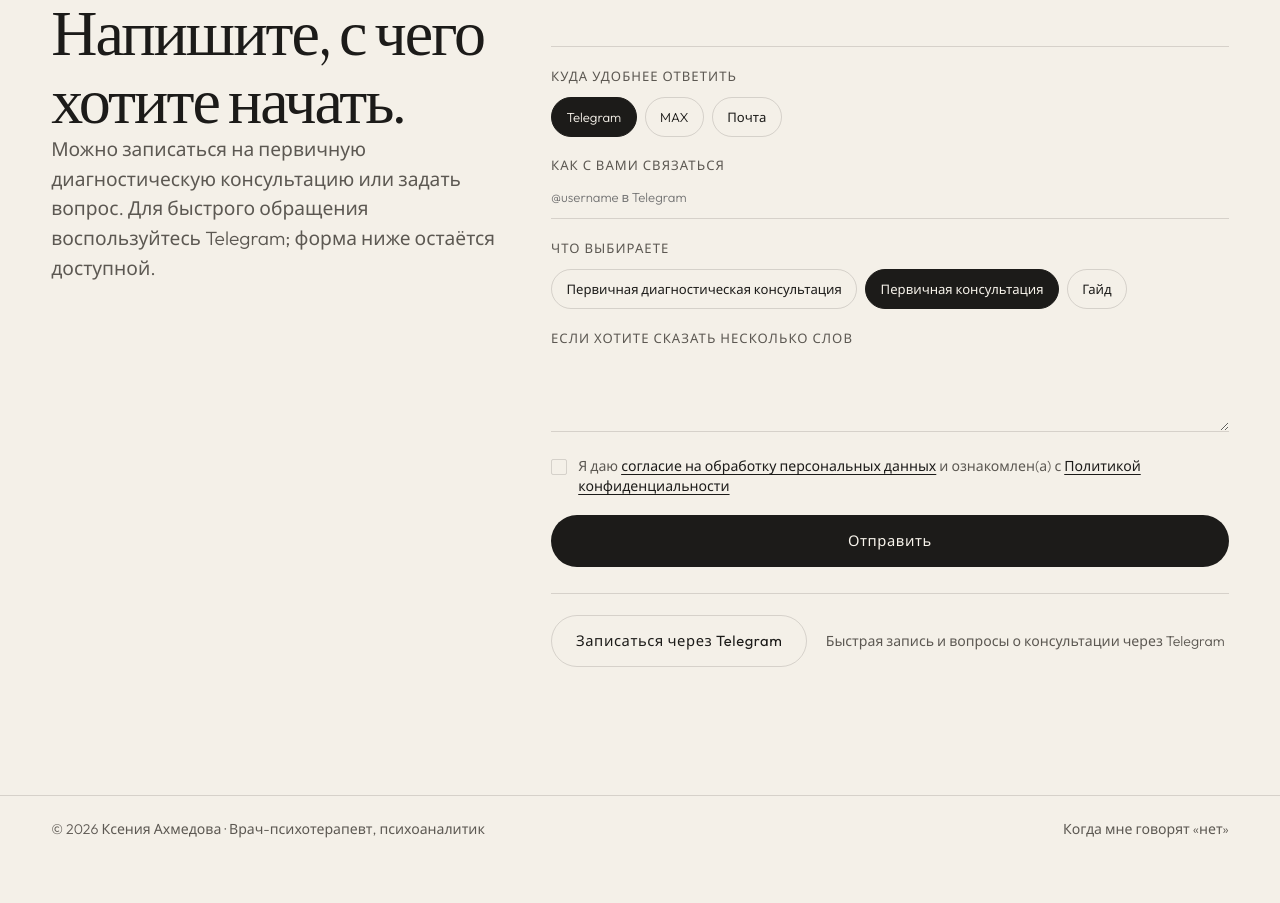
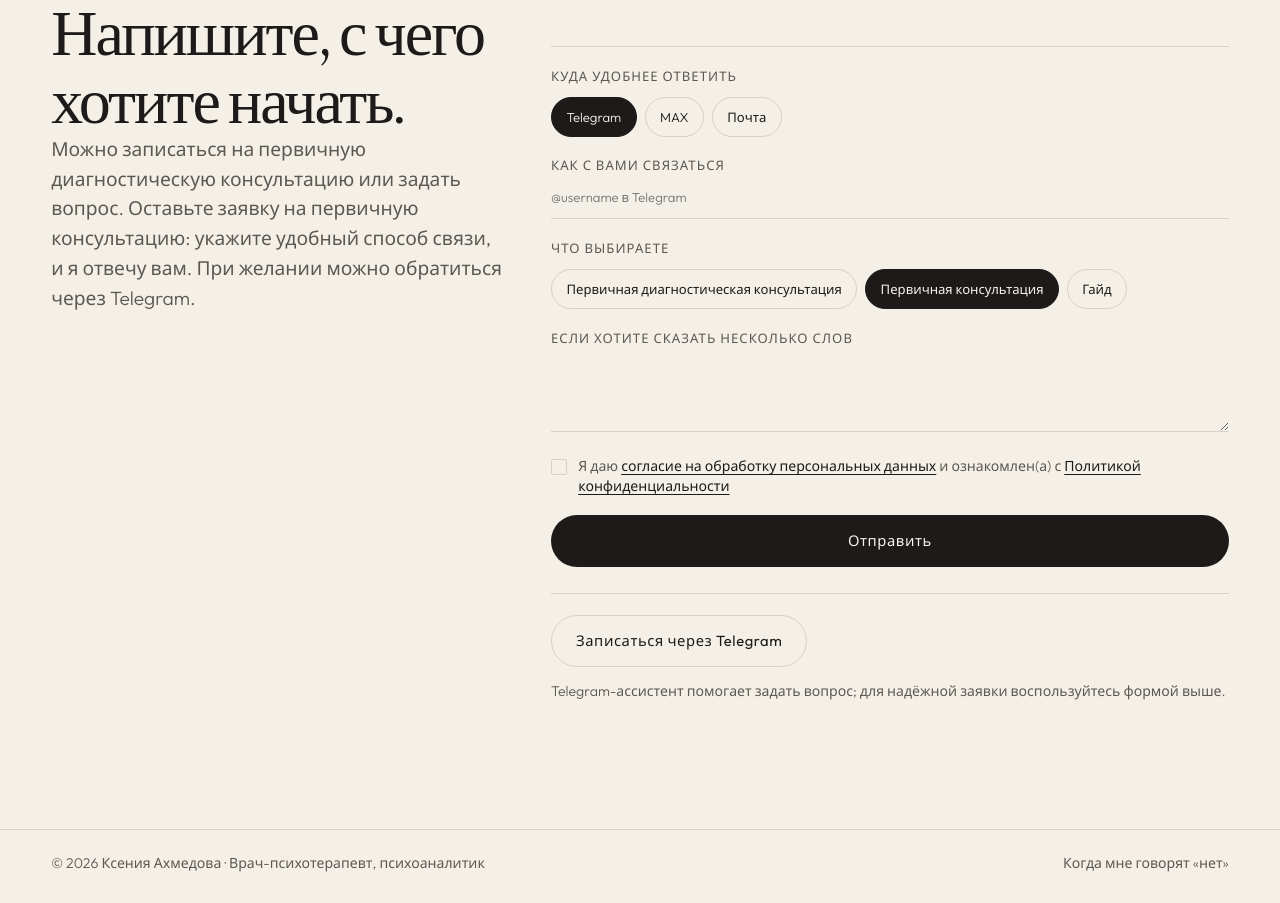
Before and after one commit to marygold60588-pixel/ksenia-ahmedova-site, a React (Vite) app: page / in a window 1280 px wide. Shown: the part 4724-5627 px from the top of the page. Before the commit the page ends 5593 px from the top, so only its background shows below. Built offline with nearby package versions, Linux system fonts and the light colour scheme.

Commit message:
fix: align client journey, consultation CTA and hide inactive offer

```diff
--- a/src/content/site.ts
+++ b/src/content/site.ts
@@ -20,7 +20,7 @@ export const site: SiteContent = {
     lineThree: "Та же история.",
     lead: "В начале всё хорошо. Потом снова ожидание внимания, холодность, мысль, что дело в вас. Круг знаком. Меняется только имя. Здесь можно исследовать свои сценарии отношений через статьи и психологические практики.",
     primaryCta: { label: "Начать с бесплатной практики", href: "#free-practice" },
-    secondaryCta: { label: "Записаться на консультацию", href: "https://t.me/ksenia_akhmedova_bot?start=website" },
+    secondaryCta: { label: "Записаться на консультацию", href: "#request" },
     image: "/media/portraits/gaze-sage.png",
     imageAlt: "Ксения Ахмедова",
     mobileVideo: "/media/video/portrait-01.mp4",
@@ -96,7 +96,7 @@ export const site: SiteContent = {
   form: {
     kicker: "Заявка",
     title: "Напишите, с чего хотите начать.",
-    lead: "Можно записаться на первичную диагностическую консультацию или задать вопрос. Для быстрого обращения воспользуйтесь Telegram; форма ниже остаётся доступной.",
+    lead: "Можно записаться на первичную диагностическую консультацию или задать вопрос. Оставьте заявку на первичную консультацию: укажите удобный способ связи, и я отвечу вам. При желании можно обратиться через Telegram.",
     nameLabel: "Имя",
     contactLabel: "Как с вами связаться",
     contactHint: "Telegram, MAX или почта",
@@ -111,7 +111,7 @@ export const site: SiteContent = {
     submit: "Отправить",
     success: "Заявка принята. Я свяжусь с вами.",
     assistantLabel: "Записаться через Telegram",
-    assistantHint: "Быстрая запись и вопросы о консультации через Telegram",
+    assistantHint: "Telegram-ассистент помогает задать вопрос; для надёжной заявки воспользуйтесь формой выше.",
     assistantHref: "https://t.me/ksenia_akhmedova_bot?start=website",
     channels: [
       { value: "telegram", label: "Telegram" },
```
